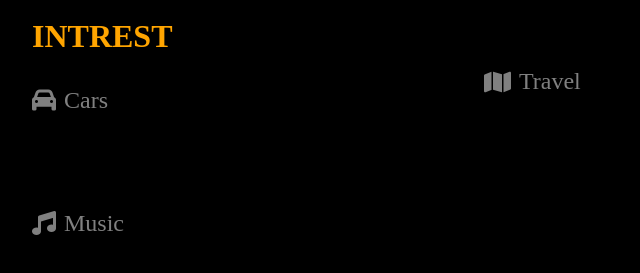
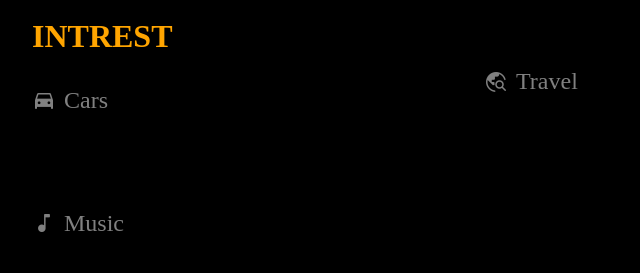
Before and after one commit to rasikadhikari/csy1018-web-development-assignment-1-23834836-rasik-adhikari-project-report, a plain HTML site: page work-experience.html in a window 1280 px wide. Shown: the part 2081-2354 px from the top of the page, 188-828 px from the left. Drawn offline with nearby package versions, Linux system fonts and the light colour scheme.

Commit message:
detailing on everypage has been done though icons and font

```diff
--- a/css/work-experience.css
+++ b/css/work-experience.css
@@ -227,3 +227,13 @@ margin: 0.8rem 0;
     gap: 0.5rem;
     color: grey;
 }
+
+.material-symbols-rounded {
+  font-variation-settings:
+  'FILL' 1,
+  'wght' 400,
+  'GRAD' 0,
+  'opsz' 48;
+
+
+}
--- a/work-experience.html
+++ b/work-experience.html
@@ -3,8 +3,10 @@
 <head>
     <meta name="viewport" content="width=device-width, initial-scale=1.0">
    <title>work-experience</title>
-   <script src="https://kit.fontawesome.com/15c533db22.js" crossorigin="anonymous"></script>
+   <link href="https://fonts.googleapis.com/icon?family=Material+Icons"
+      rel="stylesheet">
     <link rel="stylesheet" href="./css/work-experience.css">
+    <link rel="stylesheet" href="https://fonts.googleapis.com/css2?family=Material+Symbols+Rounded:opsz,wght,FILL,GRAD@20..48,100..700,0..1,-50..200" />
 </head>
 <meta name="viewpoint" content="width=device-width, initial-scale=1.0">
 <body>
@@ -12,7 +14,7 @@
     <nav>
         <input type="checkbox" id="check">
         <label for="check" class="checkbtn">
-            <i class="fa-solid fa-bars"></i>
+            <i class="material-icons">menu</i>
         </label>
 
         <ul>
@@ -94,20 +96,26 @@
         <h3 class="title">Intrest</h3>
         <div class="intrest-items">
             <div class="intrest-item">
-                <i class="fa-solid fa-car"></i>
+                <span class="material-symbols-rounded">
+                    directions_car
+                    </span>
                 <span>Cars</span>
             </div>
         </div>
     </div>
     <div class="intrest-items">
         <div class="intrest-item">
-            <i class="fa-solid fa-map"></i>
+            <span class="material-symbols-rounded">
+                travel_explore
+                </span>
             <span>Travel</span>
         </div>
     </div>
     <div class="intrest-items">
         <div class="intrest-item">
-            <i class="fa-solid fa-music"></i>
+            <span class="material-symbols-rounded">
+                music_note
+                </span>
             <span>Music</span>
         </div>
     </div>
```
Also changed, not shown: contact.html (+14 -5 lines), index.html (+4 -3 lines), portfolio.html (+3 -2 lines), site-report.html (+3 -2 lines), css/index.css (line endings or trailing spaces).
